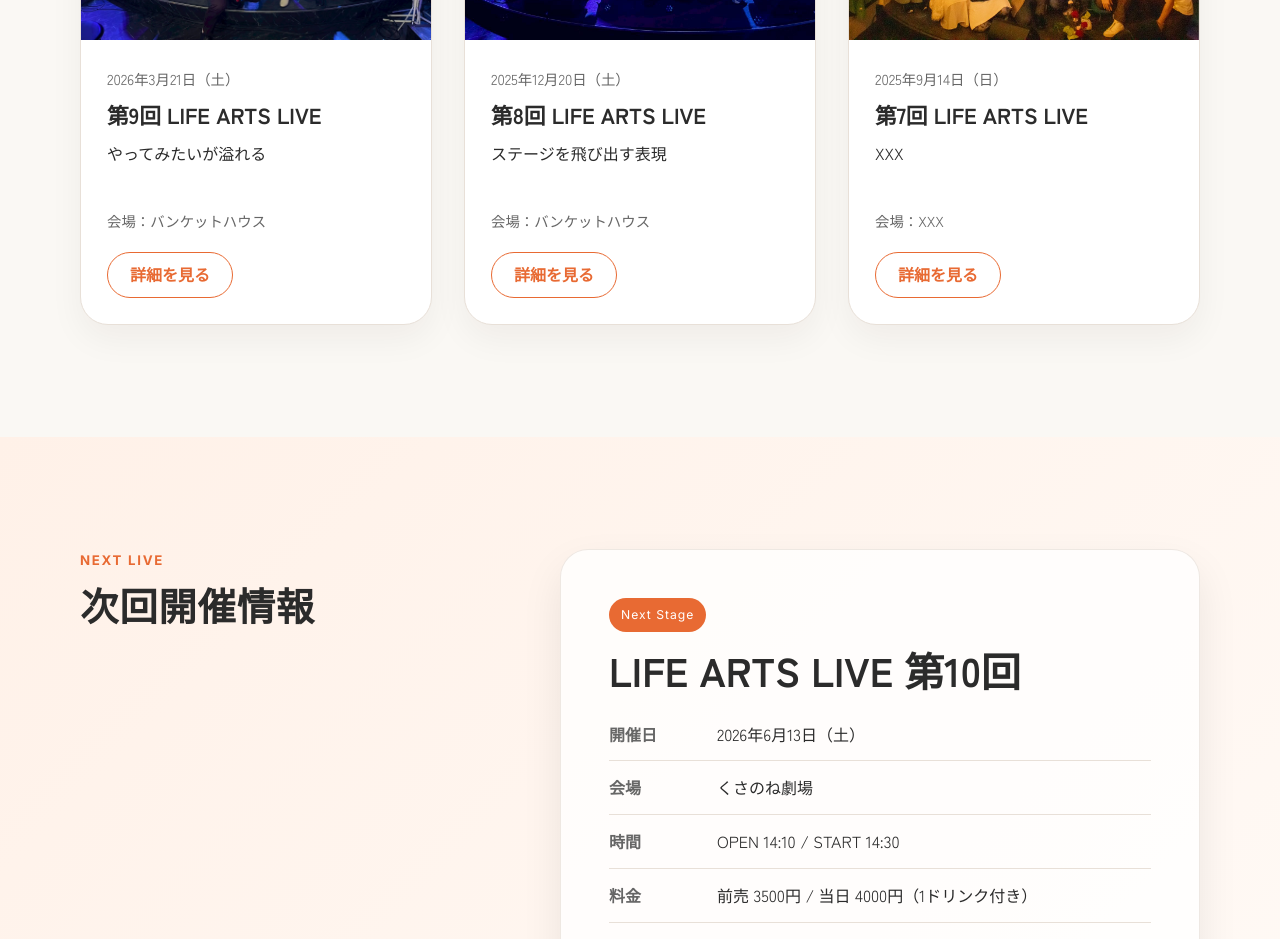
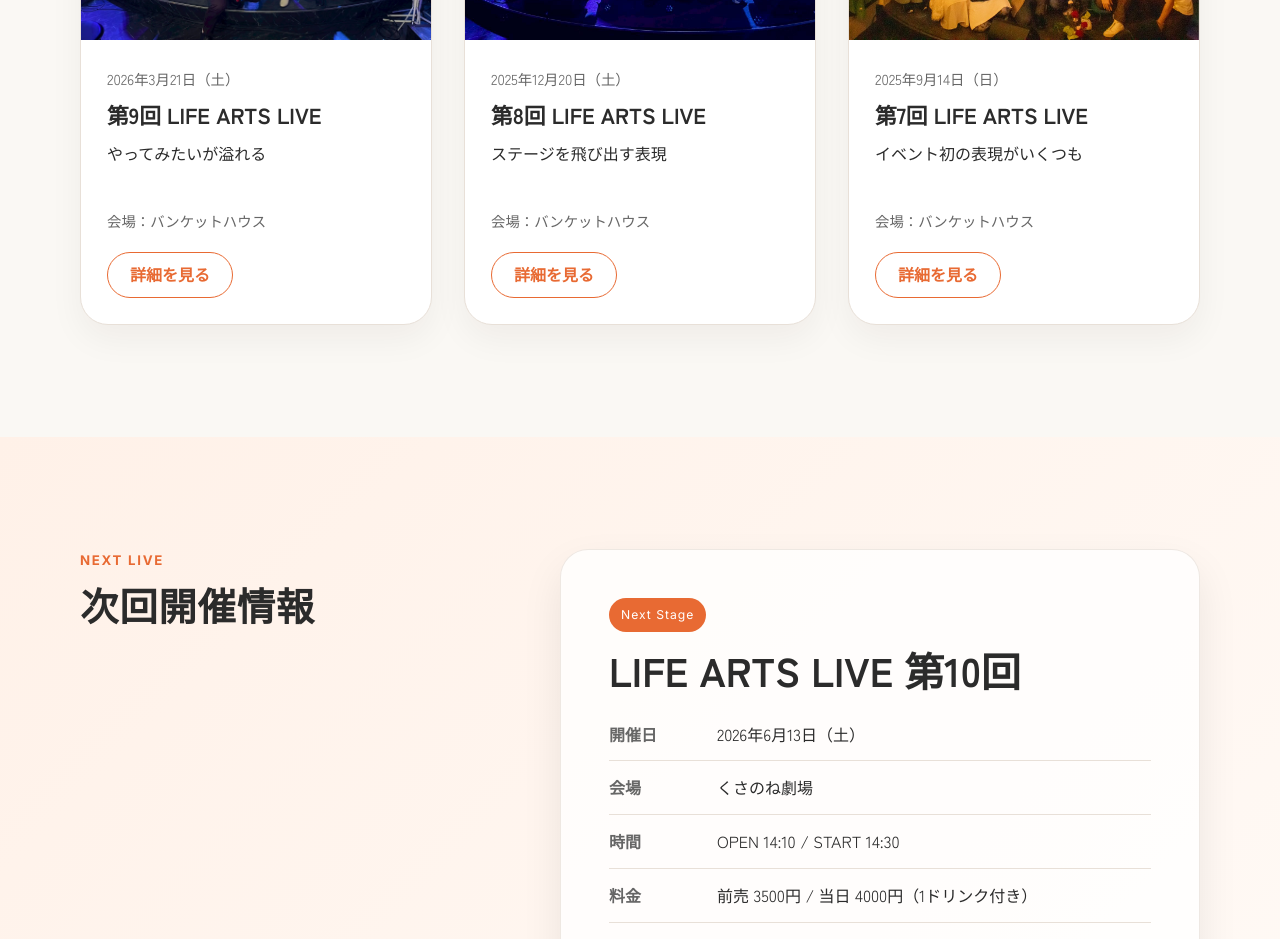
Before and after one commit to araragi0040-jpg/life-arts-live-museum, a Next.js app: page / in a window 1280 px wide. Shown: the part 2060-2999 px from the top of the page. Built offline with nearby package versions, Linux system fonts and the light colour scheme.

Commit message:
Update events.ts

```diff
--- a/src/data/events.ts
+++ b/src/data/events.ts
@@ -69,12 +69,12 @@ export const events: Event[] = [
     title: "第7回 LIFE ARTS LIVE",
     date: "2025-9-14",
     year: 2025,
-    venue: "XXX",
+    venue: "バンケットハウス",
     venueUrl: "https://www.instagram.com",
     coverImage: "/images/archive/07/cover.jpg",
-    shortText: "XXX",
+    shortText: "イベント初の表現がいくつも",
     themeText:
-      "XXX",
+      "新しい挑戦の日",
     galleryImages: [
       "/images/archive/07/photo01.jpg",
       "/images/archive/07/photo02.jpg",
@@ -85,7 +85,7 @@ export const events: Event[] = [
       "/images/archive/07/photo07.jpg",
       "/images/archive/07/photo08.jpg",
     ],
-    performers: ["performer_000", "performer_000", "performer_000", "performer_000"],
+    performers: ["performer_010", "performer_011", "performer_012", "performer_013"],
         relatedLinks: [
       {
         label: "Instagram投稿",
```
